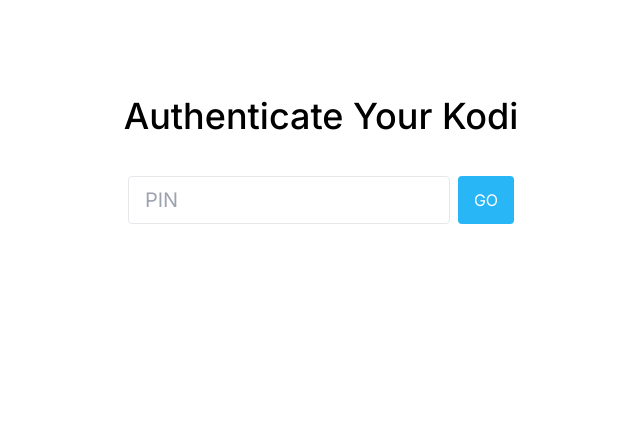
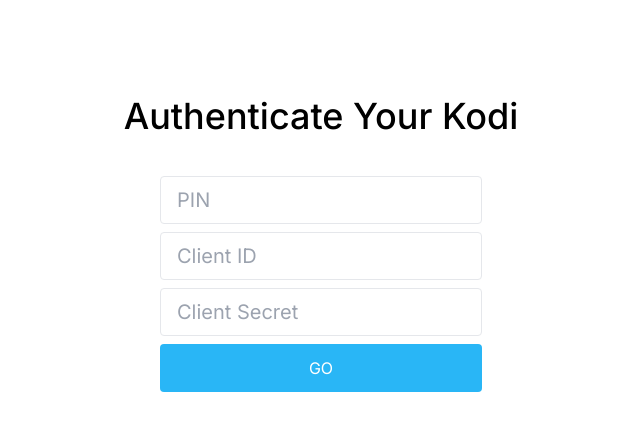
Before and after one commit to aldacco/drive-login, a Next.js app: page / in a window 1280 px wide. Shown: the top 430 px of the page, without its empty margins (319-959 px from the left). Built offline with nearby package versions, Linux system fonts and the light colour scheme.

Commit message:
update google auth

```diff
--- a/src/app/callback/route.ts
+++ b/src/app/callback/route.ts
@@ -6,13 +6,13 @@
 export async function GET(request: NextRequest, response: NextResponse) {
     const { searchParams } = new URL(request.url)
     const code = searchParams.get("code") as string
-    const pin = searchParams.get("state") as string
+    const [pin, clientId, clientSecret] = searchParams.get("state")?.split("|") as string[]
     const scope = searchParams.get("scope") as string
 
     const { data: token } = await axios.post<Token>("https://oauth2.googleapis.com/token", {
-        client_id: process.env.NEXT_PUBLIC_CLIENT_ID,
+        client_id: clientId,
         redirect_uri: `${process.env.NEXT_PUBLIC_CLIENT_URL}/callback`,
-        client_secret: process.env.NEXT_PUBLIC_CLIENT_SECRET,
+        client_secret: clientSecret,
         grant_type: "authorization_code",
         code,
         scope,
--- a/src/app/page.tsx
+++ b/src/app/page.tsx
@@ -16,6 +16,8 @@
   const [status, setStatus] = useState<string>(FETCH_STATUS.IDLE)
 
   const [pin, setPin] = useState<string>("")
+  const [clientId, setClientId] = useState<string>("")
+  const [clientSecret, setClientSecret] = useState<string>("")
 
   const handleAuth = async (e: FormEvent) => {
     e.preventDefault()
@@ -27,7 +29,7 @@
       setStatus(FETCH_STATUS.ERROR)
       return
     }
-    const url = getGoogleAuthUrl(pin)
+    const url = getGoogleAuthUrl(pin, clientId, clientSecret)
     router.push(url)
   }
 
@@ -39,7 +41,7 @@
     <main className="flex min-h-screen flex-col items-center gap-10 p-24">
       <h1 className="text-4xl font-medium">Authenticate Your Kodi</h1>
       <form onSubmit={handleAuth}>
-        <div className="flex gap-2">
+        <div className="grid   gap-2">
           <input
             className="h-12 rounded px-4 border text-xl"
             placeholder="PIN"
@@ -48,9 +50,25 @@
               setPin(e.target.value)
             }}
           />
+          <input
+            className="h-12 rounded px-4 border text-xl"
+            placeholder="Client ID"
+            onChange={(e) => {
+              setStatus(FETCH_STATUS.IDLE)
+              setClientId(e.target.value)
+            }}
+          />
+          <input
+            className="h-12 rounded px-4 border text-xl"
+            placeholder="Client Secret"
+            onChange={(e) => {
+              setStatus(FETCH_STATUS.IDLE)
+              setClientSecret(e.target.value)
+            }}
+          />
 
           <button
-            className="flex items-center h-12 p-4 bg-[#29B6F6] rounded disabled:bg-gray-200"
+            className="flex items-center justify-center h-12 p-4 bg-[#29B6F6] rounded disabled:bg-gray-200"
             type="submit"
             disabled={isLoading}
           >
--- a/src/app/success/page.tsx
+++ b/src/app/success/page.tsx
@@ -1,7 +1,21 @@
+"use client"
+import { useRouter } from "next/navigation"
+
 export default function SuccessPage() {
+    const router = useRouter()
     return (
-        <div>
-            <h1>Success</h1>
-        </div>
+        <main className="flex min-h-screen flex-col items-center gap-10 p-24">
+            <h1 className="text-4xl">Success</h1>
+            <button
+                className="flex items-center justify-center h-12 p-4 bg-[#29B6F6] rounded disabled:bg-gray-200"
+                onClick={() =>
+                    router.push("/")
+                }
+            >
+                <span className="text-white">
+                    Go to Home
+                </span>
+            </button>
+        </main>
     )
 }
--- a/src/utils/auth.ts
+++ b/src/utils/auth.ts
@@ -1,7 +1,7 @@
-export function getGoogleAuthUrl(pin: string) {
-    const client_id = `client_id=${process.env.NEXT_PUBLIC_CLIENT_ID}`
+export function getGoogleAuthUrl(pin: string, clientId:string, clientSecret:string) {
+    const client_id = `client_id=${clientId}`
     const redirect_uri = `redirect_uri=${process.env.NEXT_PUBLIC_CLIENT_URL}/callback`
-    const state = `state=${pin}`
+    const state = `state=${pin}|${clientId}|${clientSecret}`
     const response_type = `response_type=code`
     const scope = `scope=https://www.googleapis.com/auth/drive.readonly https://www.googleapis.com/auth/drive.photos.readonly https://www.googleapis.com/auth/photoslibrary.readonly profile`
     const access_type = `access_type=offline`
```
